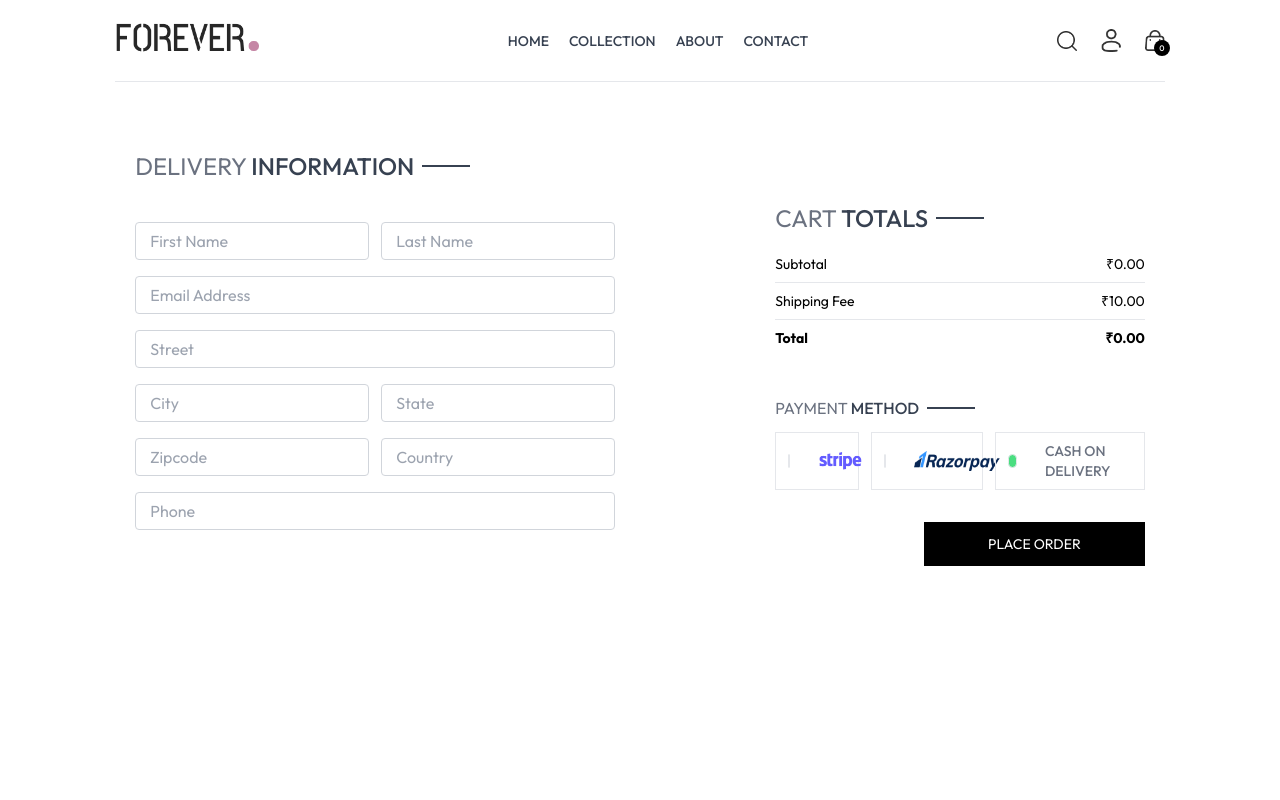
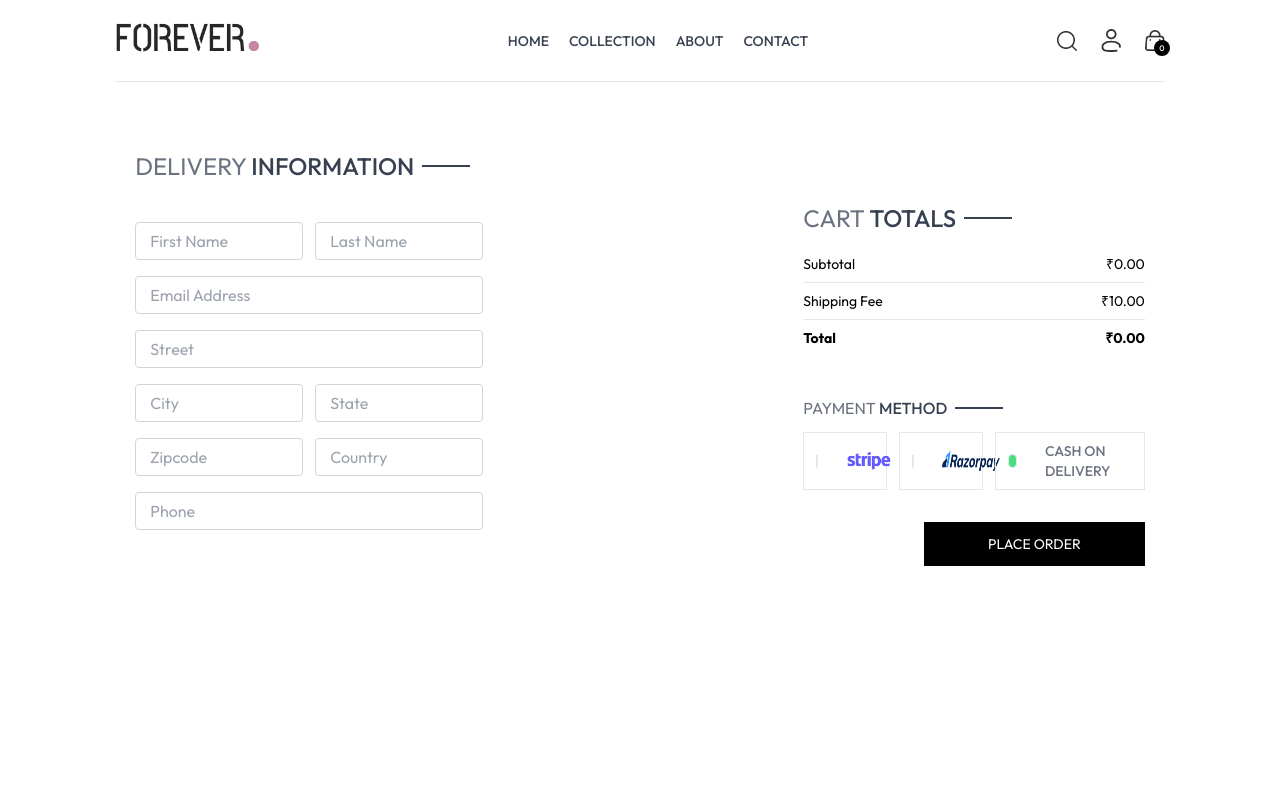
Before and after one commit to Taniya0613/ecommerce-app, a React (Vite) app in the folder frontend/: page /place-order in a window 1280 px wide. Shown: the top 800 px of the page. Built offline with nearby package versions, Linux system fonts and the light colour scheme.

Commit message:
Further adjust spacing in PlaceOrder page

```diff
--- a/frontend/src/pages/PlaceOrder.jsx
+++ b/frontend/src/pages/PlaceOrder.jsx
@@ -8,7 +8,7 @@ const PlaceOrder = () => {
   const [method, setMethod] = useState("cod");
 
   return (
-    <div className="mx-auto max-w-7xl px-5 flex flex-col sm:flex-row justify-between gap-4 pt-5 sm:pt-14 min-h-[80vh] border-t lg:gap-40">
+    <div className="mx-auto max-w-7xl px-5 flex flex-col sm:flex-row justify-between gap-4 pt-5 sm:pt-14 min-h-[80vh] border-t lg:gap-80">
       {/* ----------------LEFT SIDE---------------------- */}
       <div className="flex flex-col gap-4 w-full sm:max-w-[480px]">
         <div className="text-xl sm:text-2xl my-3">
```
